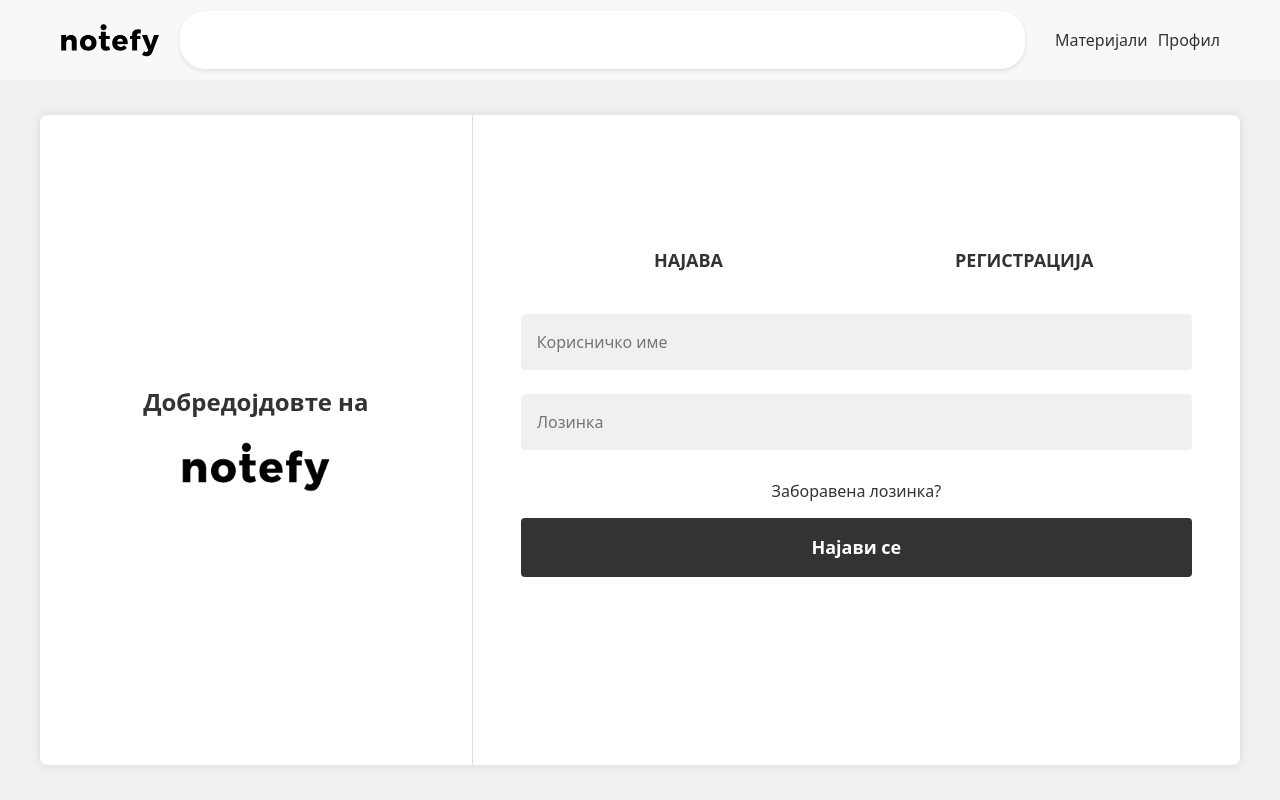
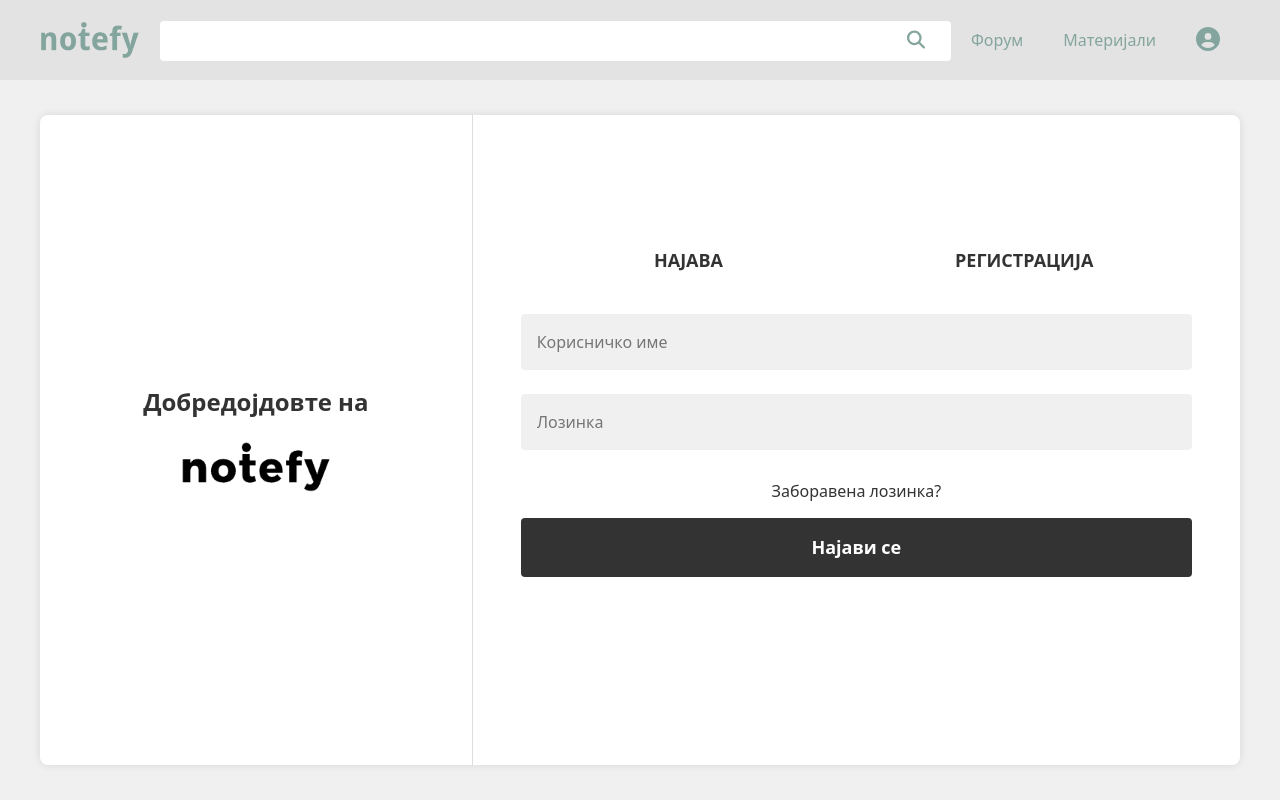
Before and after one commit to 22-23-T-26/Notefy-front, a React (Create React App) app: page / in a window 1280 px wide. Built offline with nearby package versions, Linux system fonts and the light colour scheme; no server answers.

Commit message:
Added color to navbar

```diff
--- a/package.json
+++ b/package.json
@@ -3,6 +3,8 @@
   "version": "0.1.0",
   "private": true,
   "dependencies": {
+    "@fortawesome/free-solid-svg-icons": "^6.4.0",
+    "@fortawesome/react-fontawesome": "^0.2.0",
     "@testing-library/jest-dom": "^5.16.5",
     "@testing-library/react": "^13.4.0",
     "@testing-library/user-event": "^13.5.0",
@@ -13,7 +15,7 @@
     "react-dom": "^18.2.0",
     "react-icons": "^4.8.0",
     "react-router-dom": "^6.11.0",
-    "react-scripts": "5.0.1",
+    "react-scripts": "^5.0.1",
     "web-vitals": "^2.1.4"
   },
   "scripts": {
--- a/src/components/Navbar/Navbar.css
+++ b/src/components/Navbar/Navbar.css
@@ -1,98 +1,66 @@
-/* Container for the entire Navbar */
+
 .h-wrapper {
     display: flex;
     justify-content: center;
     align-items: center;
-    background-color: #f8f8f8;
     height: 80px;
+    background-color: #e3e3e3;
 }
 
-/* Container for the logo, search bar, and links */
 .h-container {
     display: flex;
     justify-content: center;
     align-items: center;
     width: 100%;
     max-width: 1200px;
-    padding: 0 20px;
 }
 
-/* Logo */
 .logo-notefy {
-    margin-right: auto;
+    margin-right: 20px;
 }
 
-/* Search bar */
 .h-search {
+    padding-top: 25px;
+    position: relative;
+    flex: 1;
     display: flex;
+    justify-content: center;
     align-items: center;
-    margin: 0 20px;
-    background-color: #fff;
-    border-radius: 25px;
-    overflow: hidden;
-    box-shadow: 0px 2px 4px rgba(0, 0, 0, 0.1);
-    flex-grow: 1; /* Add this property to make the search bar grow and fill the available space */
 }
 
-
-
-.h-search input {
-    flex-grow: 1;
-    padding: 5px; /* reduce the padding */
+.h-search input[type="text"] {
+    width: 100%;
+    padding: 8px 45px 8px 8px;
     border: none;
+    border-radius: 4px;
+    box-sizing: border-box;
     font-size: 16px;
-    background-color: transparent;
-    outline: none;
+    background-color: #f2f2f2;
 }
 
-
-.h-search input::placeholder {
-    color: #999;
+.search-button {
+    position: absolute;
+    right: 10px;
+    top: 50%;
+    transform: translateY(-50%);
+    border: none;
+    background: transparent;
+    color: #888;
+    font-size: 18px;
+    cursor: pointer;
 }
 
-.h-search .search-icon {
-    padding: 10px;
-    background-color: #333;
-    color: #fff;
-    border: none;
-    border-radius: 50%;
-    font-size: 16px;
-    cursor: pointer;
-    transition: background-color 0.3s ease;
-}
-
-.h-search .search-icon:hover {
-    background-color: #666;
-}
-
-
-.h-search-button {
-    padding: 10px 15px;
-    background-color: #333;
-    color: #fff;
-    border: none;
-    border-radius: 25px;
-    font-size: 16px;
-    cursor: pointer;
-    transition: background-color 0.3s ease;
-}
-
-.h-search-button:hover {
-    background-color: #666;
+.search-button:hover {
+    background-color: transparent;
 }
 
 .h-menu {
     display: flex;
+    justify-content: center;
     align-items: center;
 }
 
 .h-menu a {
-    margin-left: 10px;
-    color: #333;
-    text-decoration: none;
-    font-size: 16px;
+    margin-left: 20px;
+    margin-right: 20px;
 }
-
-.h-menu a:hover {
-    color: #666;
-}
--- a/src/components/Navbar/Navbar.js
+++ b/src/components/Navbar/Navbar.js
@@ -1,22 +1,38 @@
 import React from "react";
-import './Navbar.css';
+import "./Navbar.css";
+import { FontAwesomeIcon } from "@fortawesome/react-fontawesome";
+import { faSearch, faUserCircle } from "@fortawesome/free-solid-svg-icons";
 
 const Navbar = () => {
     return (
         <section className="h-wrapper">
             <div className="h-container">
-                <img className="logo-notefy" src="./logo.png" alt="logo" width={100}/>
+                <a href="/">
+                    <img className="logo-notefy" src="./logo2.png" alt="logo" width={100} />
+                </a>
                 <div className="h-search">
-                    {/* Add your search bar component here */}
-                    <input type="text" placeholder="" />
+                    <input type="text" placeholder="" style={{background: "#ffffff"}}/>
+                    <button className="search-button">
+                        <FontAwesomeIcon icon={faSearch} style={{color: "#84A59D"}}/>
+                    </button>
                 </div>
                 <div className="h-menu">
-                    <a href="/materials">Материјали</a>
-                    <a href="/user">Профил</a>
+                    <a href="/forum" style={{ color: "#84A59D", textDecoration: "none" }}>
+                        Форум
+                    </a>
+                    <a href="/materials" style={{ color: "#84A59D", textDecoration: "none" }}>
+                        Материјали
+                    </a>
+                    <a href="/user">
+                        <FontAwesomeIcon
+                            icon={faUserCircle}
+                            style={{ fontSize: "24px", color: "#84A59D" }}
+                        />
+                    </a>
                 </div>
             </div>
         </section>
-    )
-}
+    );
+};
 
 export default Navbar;
```
Also changed, not shown: public/logo2.png (added), 1 other file (tests, documents, lock files or other folders).
